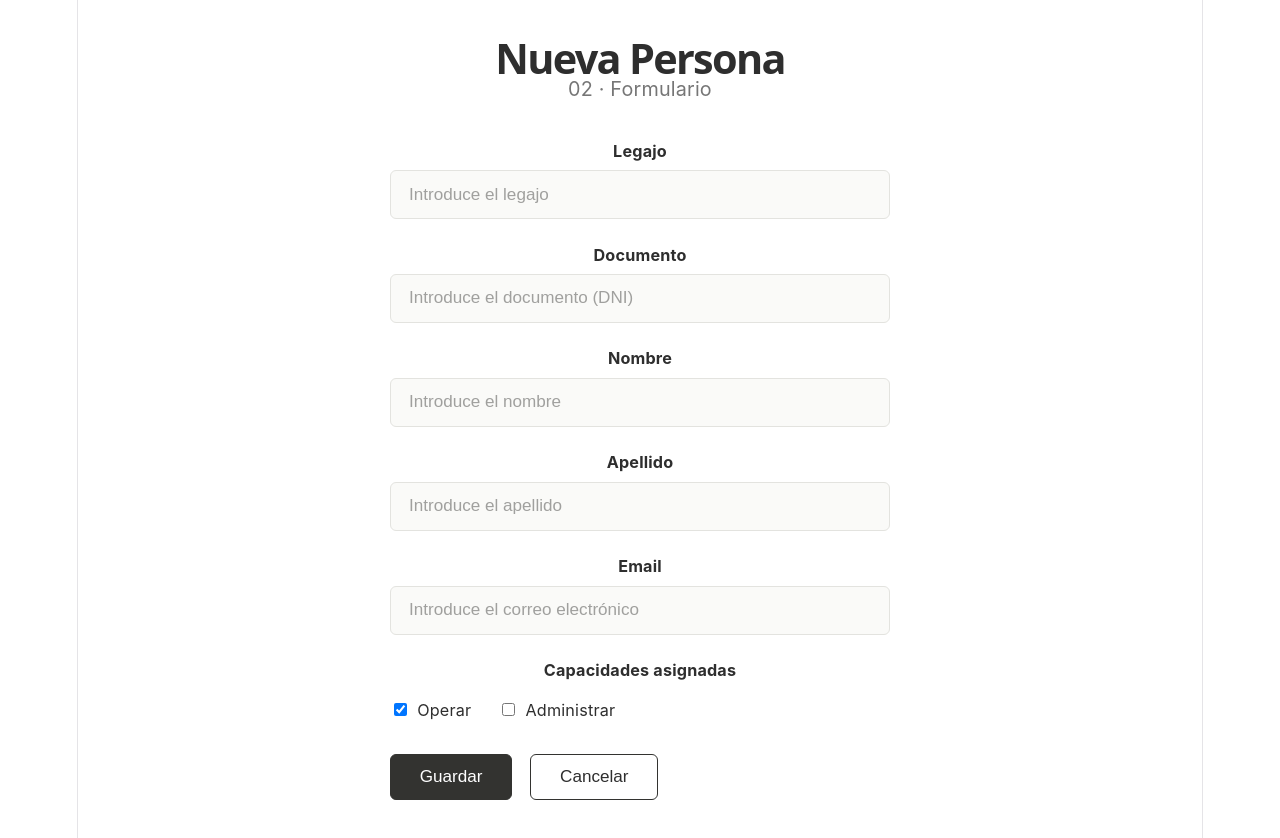
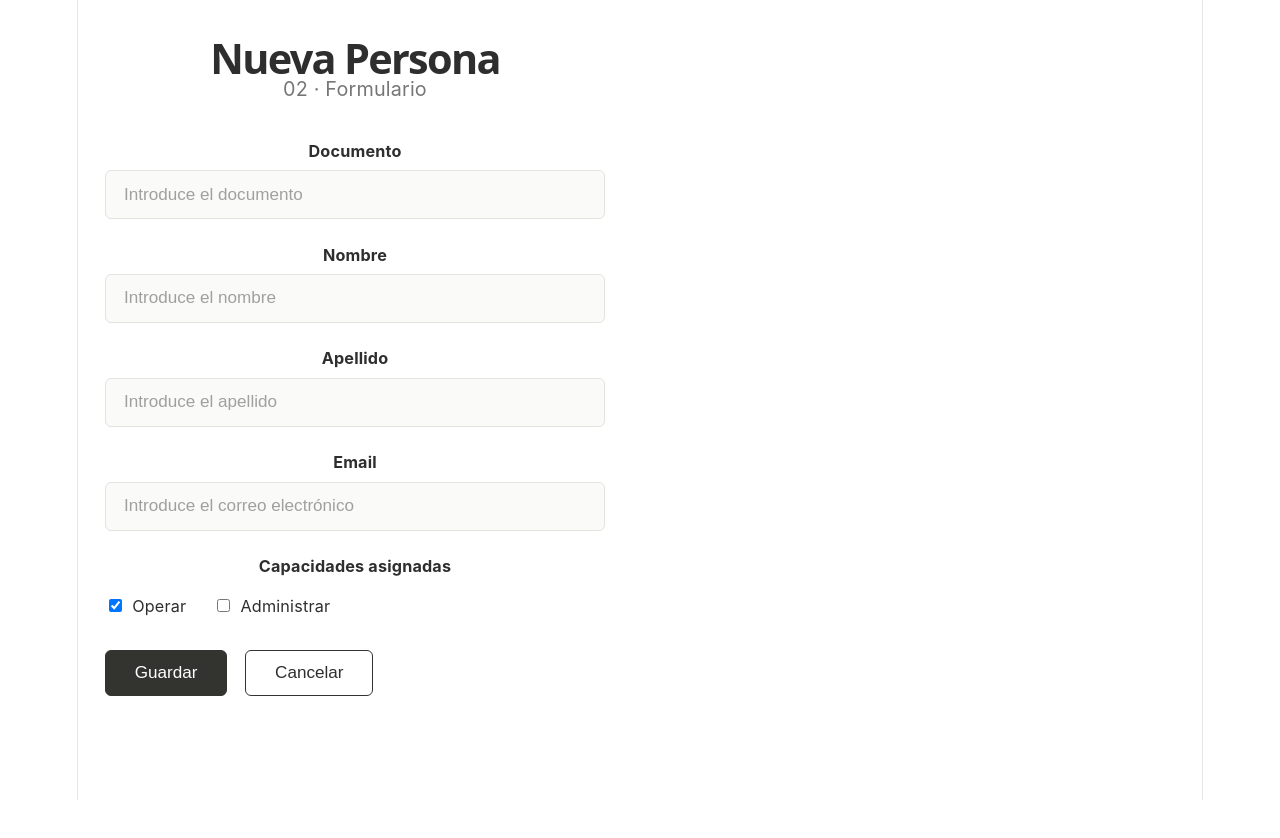
Before and after one commit to UNPSJB/SAIA-grupo-1, a React (Vite) app in the folder frontend/: page / in a window 1280 px wide. Both pictures are taken after a click on the button "+ Agregar Persona". Shown: the top 838 px of the page. After the commit the page ends 800 px from the top, so only its background shows below. Built offline with nearby package versions, Linux system fonts and the light colour scheme; no server answers.

Commit message:
frontend cambios.2

```diff
--- a/frontend/src/styles/formularioAlta.css
+++ b/frontend/src/styles/formularioAlta.css
@@ -1,11 +1,16 @@
 .modulo-container {
   max-width: 900px;
-  margin: 2.5rem auto;
+  margin: 2.5rem 0 2.5rem 2.5rem; /* Alineado a la izquierda */
   padding: 0 1.5rem;
   font-family: -apple-system, BlinkMacSystemFont, "Segoe UI", Roboto, Helvetica, Arial, sans-serif;
   color: #2b2b2b;
 }
 
+.formulario-box {
+  max-width: 420px; /* Ancho ajustado a la tarjeta de la imagen */
+  margin-left: 0;
+  margin-right: auto;
+}
 
 .modulo-header {
   margin-bottom: 2rem;
--- a/frontend/src/views/personas/nuevaPersona.tsx
+++ b/frontend/src/views/personas/nuevaPersona.tsx
@@ -1,5 +1,5 @@
 import React, { useState } from 'react';
-import type { Persona, TipoCapacidad } from './tipos';
+import type { PersonaCreate, TipoCapacidad } from './tipos';
 import '../../styles/formularioAlta.css';
 
 interface NuevaPersonaProps {
@@ -10,13 +10,12 @@ interface NuevaPersonaProps {
 const API_URL = import.meta.env.VITE_API_URL || 'http://localhost:8000';
 
 export const NuevaPersona: React.FC<NuevaPersonaProps> = ({ onSuccess, onCancel }) => {
-  const [formData, setFormData] = useState<Omit<Persona, 'id'>>({
-    legajo: '',
+  const [formData, setFormData] = useState<PersonaCreate>({
     documento: '',
     nombre: '',
     apellido: '',
     email: '',
-    capacidades: ['operar'], // Por defecto al menos una seleccionada
+    capacidades: ['operar'],
   });
 
   const [loading, setLoading] = useState(false);
@@ -28,7 +27,6 @@ export const NuevaPersona: React.FC<NuevaPersonaProps> = ({ onSuccess, onCancel
     setFormData((prev) => ({ ...prev, [name]: value }));
   };
 
-  // Manejador para permitir una o ambas capacidades
   const handleCapacidadChange = (capacidad: TipoCapacidad) => {
     setFormData((prev) => {
       const yaExiste = prev.capacidades.includes(capacidad);
@@ -49,33 +47,36 @@ export const NuevaPersona: React.FC<NuevaPersonaProps> = ({ onSuccess, onCancel
     setSuccessMsg(null);
 
     if (
-      !formData.legajo.trim() ||
       !formData.documento.trim() ||
       !formData.nombre.trim() ||
       !formData.apellido.trim() ||
       !formData.email.trim()
     ) {
-      setErrorMsg('Por favor complete todos los datos.');
+      setErrorMsg('Por favor complete todos los campos obligatorios.');
       return;
     }
 
     if (formData.capacidades.length === 0) {
-      setErrorMsg('Debe asignar al menos una capacidad (operar, administrar o ambas).');
+      setErrorMsg('Debe asignar al menos una capacidad.');
       return;
     }
 
     setLoading(true);
 
     try {
-      const response = await fetch(`${API_URL}/personas/`, {
+      // Usamos /personas (sin slash final para evitar redirecciones 307 de FastAPI)
+      const response = await fetch(`${API_URL}/personas`, {
         method: 'POST',
-        headers: { 'Content-Type': 'application/json' },
+        headers: {
+          'Content-Type': 'application/json',
+          'Accept': 'application/json',
+        },
         body: JSON.stringify(formData),
       });
 
       if (!response.ok) {
         const errorData = await response.json().catch(() => ({}));
-        throw new Error(errorData.detail || 'Error al guardar la persona.');
+        throw new Error(errorData.detail || `Error del servidor (${response.status})`);
       }
 
       setSuccessMsg('Persona dada de alta exitosamente.');
@@ -84,7 +85,7 @@ export const NuevaPersona: React.FC<NuevaPersonaProps> = ({ onSuccess, onCancel
       if (err instanceof Error) {
         setErrorMsg(err.message);
       } else {
-        setErrorMsg('Error de conexión con el servidor.');
+        setErrorMsg('No se pudo conectar con el servidor. Verifique si el backend está activo y el CORS habilitado.');
       }
     } finally {
       setLoading(false);
@@ -103,25 +104,12 @@ export const NuevaPersona: React.FC<NuevaPersonaProps> = ({ onSuccess, onCancel
 
       <form onSubmit={handleSubmit}>
         <div className="form-group">
-          <label htmlFor="legajo">Legajo</label>
-          <input
-            id="legajo"
-            name="legajo"
-            type="text"
-            placeholder="Introduce el legajo"
-            value={formData.legajo}
-            onChange={handleChange}
-            required
-          />
-        </div>
-
-        <div className="form-group">
           <label htmlFor="documento">Documento</label>
           <input
             id="documento"
             name="documento"
             type="text"
-            placeholder="Introduce el documento (DNI)"
+            placeholder="Introduce el documento"
             value={formData.documento}
             onChange={handleChange}
             required
@@ -167,7 +155,6 @@ export const NuevaPersona: React.FC<NuevaPersonaProps> = ({ onSuccess, onCancel
           />
         </div>
 
-        {/* Sección de capacidades con soporte para una o ambas */}
         <div className="form-group">
           <label>Capacidades asignadas</label>
           <div style={{ display: 'flex', gap: '1.5rem', marginTop: '0.4rem' }}>
--- a/frontend/src/views/personas/tipos.tsx
+++ b/frontend/src/views/personas/tipos.tsx
@@ -1,11 +1,12 @@
 export type TipoCapacidad = 'operar' | 'administrar';
 
 export interface Persona {
-  id?: number;
-  legajo: string;
+  legajo?: number; // Clave primaria autoincremental generada por el backend
   documento: string;
   nombre: string;
   apellido: string;
   email: string;
   capacidades: TipoCapacidad[];
 }
+
+export type PersonaCreate = Omit<Persona, 'legajo'>;
```
